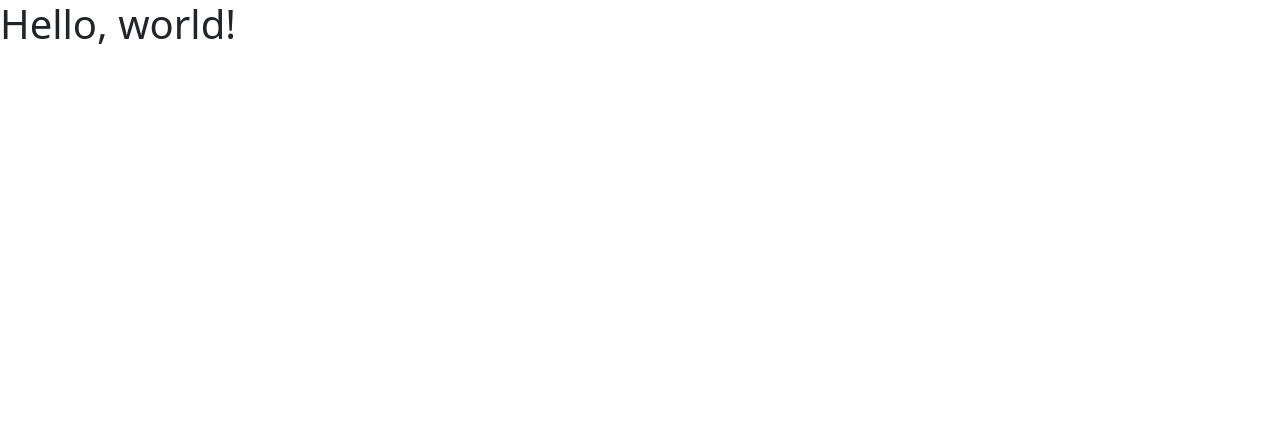
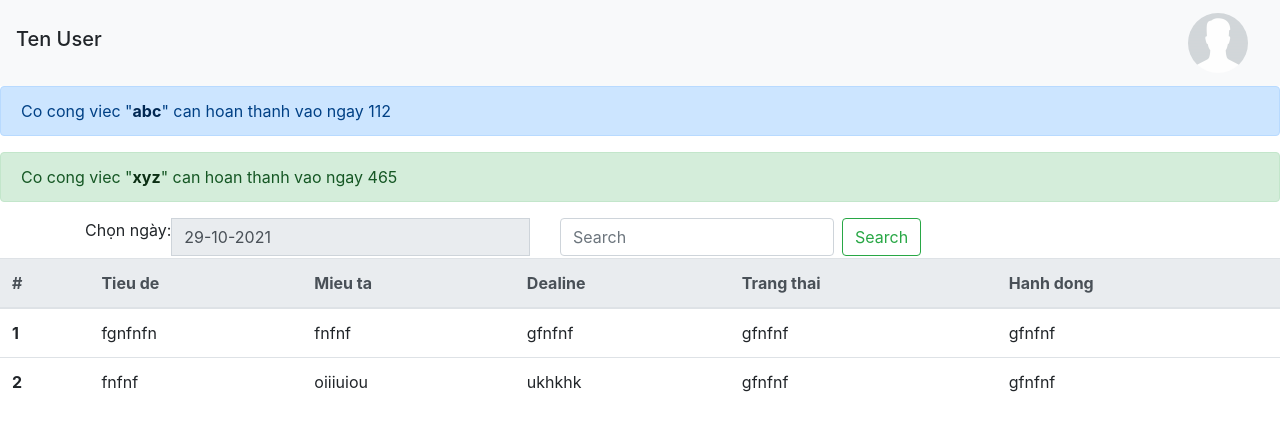
Before and after one commit to lanvuthi/BTL_Web, a PHP site: page / in a window 1280 px wide. Shown: the top 431 px of the page. Run offline with PHP 8.4, Linux system fonts and the light colour scheme; some libraries are stand-ins or nearby versions.

Commit message:
Add files via upload

```diff
--- a/index.php
+++ b/index.php
@@ -1,27 +1,89 @@
-<!doctype html>
+<!DOCTYPE html>
 <html lang="en">
-  <head>
-    <!-- Required meta tags -->
-    <meta charset="utf-8">
-    <meta name="viewport" content="width=device-width, initial-scale=1">
+<head>
+    <meta charset="UTF-8">
+    <meta http-equiv="X-UA-Compatible" content="IE=edge">
+    <meta name="viewport" content="width=device-width, initial-scale=1.0">
+    <link rel="stylesheet" href="https://maxcdn.bootstrapcdn.com/bootstrap/4.3.1/css/bootstrap.min.css">
+	<script src="https://code.jquery.com/jquery-3.3.1.slim.min.js" integrity="sha384-q8i/X+965DzO0rT7abK41JStQIAqVgRVzpbzo5smXKp4YfRvH+8abtTE1Pi6jizo" crossorigin="anonymous"></script>
+	<script src="https://cdnjs.cloudflare.com/ajax/libs/popper.js/1.14.7/umd/popper.min.js" integrity="sha384-UO2eT0CpHqdSJQ6hJty5KVphtPhzWj9WO1clHTMGa3JDZwrnQq4sF86dIHNDz0W1" crossorigin="anonymous"></script>
+	<script src="https://stackpath.bootstrapcdn.com/bootstrap/4.3.1/js/bootstrap.min.js" integrity="sha384-JjSmVgyd0p3pXB1rRibZUAYoIIy6OrQ6VrjIEaFf/nJGzIxFDsf4x0xIM+B07jRM" crossorigin="anonymous"></script>
+	<link rel="stylesheet prefetch" href="http://cdnjs.cloudflare.com/ajax/libs/bootstrap-datepicker/1.3.0/css/datepicker.css"><script src="http://cdnjs.cloudflare.com/ajax/libs/bootstrap-datepicker/1.3.0/js/bootstrap-datepicker.js"></script>
+    <link rel="stylesheet" type="text/css" href="index.css">
+    <title>Quản Lý</title>
+</head>
+<body>
+    <div class="header">
+        <nav class="navbar navbar-light bg-light">
+            <h5>Ten User</h5>
+            <a class="navbar-brand" href="#">
+                <img src="img/logo.jpg" class="rounded-circle" width="60" height="60" alt="">
+            </a>
+        </nav>
+    </div>
+    <main>
+        <div class="alert alert-primary" role="alert">
+            Co cong viec "<a href="#" class="alert-link">abc</a>" can hoan thanh vao ngay 112
+        </div>
+        <div class="alert alert-success" role="alert">
+            Co cong viec "<a href="#" class="alert-link">xyz</a>" can hoan thanh vao ngay 465
+        </div>
 
-    <!-- Bootstrap CSS -->
-    <link href="https://cdn.jsdelivr.net/npm/bootstrap@5.1.3/dist/css/bootstrap.min.css" rel="stylesheet" integrity="sha384-1BmE4kWBq78iYhFldvKuhfTAU6auU8tT94WrHftjDbrCEXSU1oBoqyl2QvZ6jIW3" crossorigin="anonymous">
+        <div class="container">
+            <div class="row">
+              <div class="col-5">
+                <div id="datepicker" class="input-group date" data-date-format="dd-mm-yyyy">
+                    <p>Chọn ngày: </p>
+                    <input class="form-control" readonly="" type="text"> <span class="input-group-addon"><i class="glyphicon glyphicon-calendar"></i></span>
+                </div>
+                <script type="text/javascript">
+                    $(function () {
+                    $("#datepicker").datepicker({
+                    autoclose: true,
+                    todayHighlight: true
+                    }).datepicker('update', new Date());
+                    });
+                </script>
+              </div>
+              <div class="col-6">
+                <form class="form-inline my-2 my-lg-0">
+                    <input class="form-control mr-sm-2" type="search" placeholder="Search" aria-label="Search">
+                    <button class="btn btn-outline-success my-2 my-sm-0" type="submit">Search</button>
+                  </form>
+              </div>
+            </div>
+          </div>
 
-    <title>sắp xếp thời gian biểu</title>
-  </head>
-  <body>
-    <h1>Hello, world!</h1>
-
-    <!-- Optional JavaScript; choose one of the two! -->
-
-    <!-- Option 1: Bootstrap Bundle with Popper -->
-    <script src="https://cdn.jsdelivr.net/npm/bootstrap@5.1.3/dist/js/bootstrap.bundle.min.js" integrity="sha384-ka7Sk0Gln4gmtz2MlQnikT1wXgYsOg+OMhuP+IlRH9sENBO0LRn5q+8nbTov4+1p" crossorigin="anonymous"></script>
-
-    <!-- Option 2: Separate Popper and Bootstrap JS -->
-    <!--
-    <script src="https://cdn.jsdelivr.net/npm/@popperjs/core@2.10.2/dist/umd/popper.min.js" integrity="sha384-7+zCNj/IqJ95wo16oMtfsKbZ9ccEh31eOz1HGyDuCQ6wgnyJNSYdrPa03rtR1zdB" crossorigin="anonymous"></script>
-    <script src="https://cdn.jsdelivr.net/npm/bootstrap@5.1.3/dist/js/bootstrap.min.js" integrity="sha384-QJHtvGhmr9XOIpI6YVutG+2QOK9T+ZnN4kzFN1RtK3zEFEIsxhlmWl5/YESvpZ13" crossorigin="anonymous"></script>
-    -->
-  </body>
+          <table class="table">
+            <thead class="thead-light">
+              <tr>
+                <th scope="col">#</th>
+                <th scope="col">Tieu de</th>
+                <th scope="col">Mieu ta</th>
+                <th scope="col">Dealine</th>
+                <th scope="col">Trang thai</th>
+                <th scope="col">Hanh dong</th>
+              </tr>
+            </thead>
+            <tbody>
+              <tr>
+                <th scope="row">1</th>
+                <td>fgnfnfn</td>
+                <td>fnfnf</td>
+                <td>gfnfnf</td>
+                <td>gfnfnf</td>
+                <td>gfnfnf</td>
+              </tr>
+              <tr>
+                <th scope="row">2</th>
+                <td>fnfnf</td>
+                <td>oiiiuiou</td>
+                <td>ukhkhk</td>
+                <td>gfnfnf</td>
+                <td>gfnfnf</td>
+              </tr>
+            </tbody>
+          </table>
+    </main>
+</body>
 </html>
```
Also changed, not shown: style.css (added, +26 -0 lines), logo.jpg (added).
